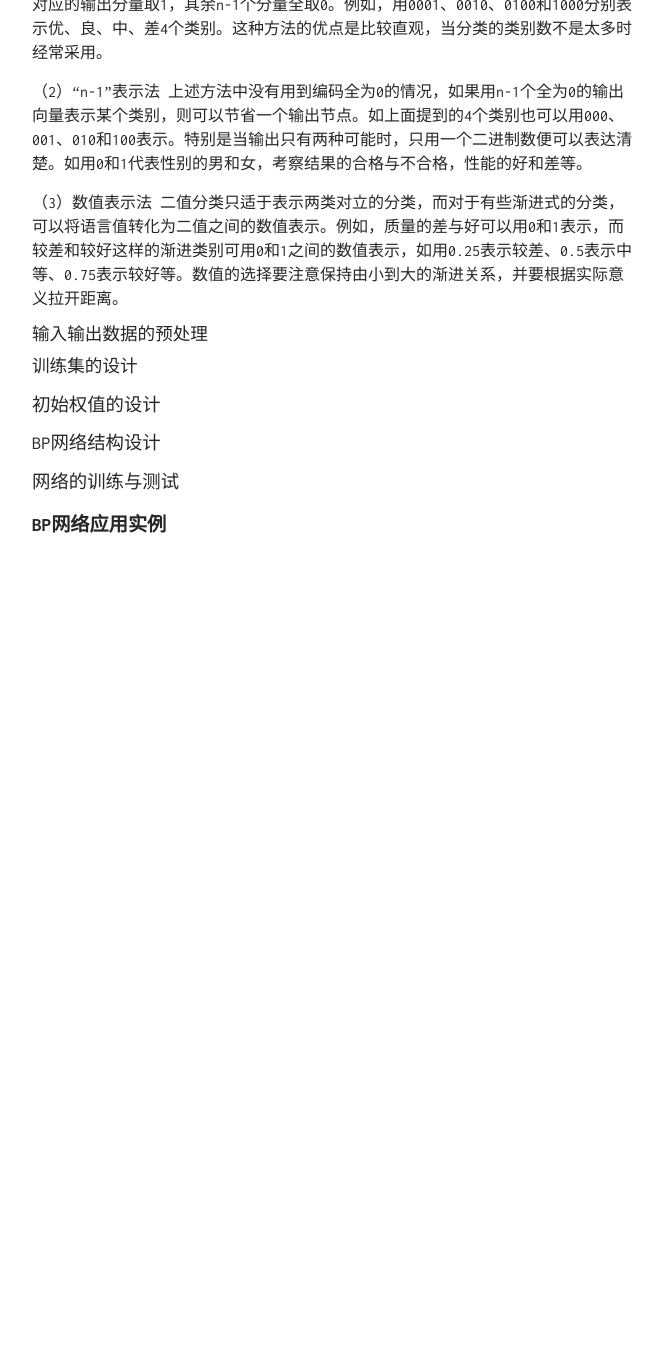
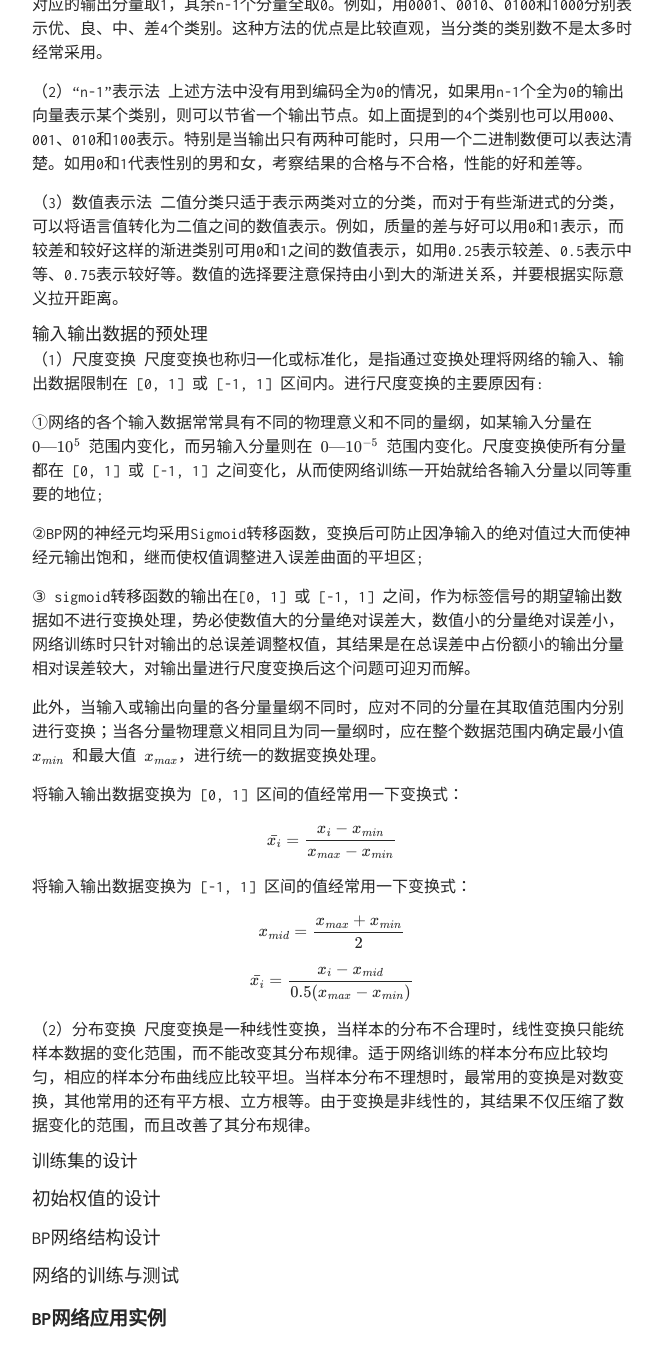
Before and after one commit to TobiahShaw/TobiahShaw.github.io, a Jekyll site: the page built from _posts/2019-09-30-Supervised-learning-neural-network.md, in a window 1280 px wide and 1400 px high, scrolled down 15157 px. Shown: the top 1366 px of the window, without its empty margins (308-971 px from the left). Built offline with Jekyll 4.4.1, drawn with Linux system fonts in a browser that asks for light colours; our own code applies the rules of GitHub Pages for plain Markdown files; formulas are drawn with MathJax 3; before the commit the page ends 15787 px from its top, so only the background shows below that.

Commit message:
Preprocessing of input and output data

```diff
--- a/_posts/2019-09-30-Supervised-learning-neural-network.md
+++ b/_posts/2019-09-30-Supervised-learning-neural-network.md
@@ -446,6 +446,28 @@ $$ P \approx \frac{n_w}{\epsilon} $$
 
 #### 输入输出数据的预处理
 
+（1）尺度变换 尺度变换也称归一化或标准化，是指通过变换处理将网络的输入、输出数据限制在 [0, 1] 或 [-1, 1] 区间内。进行尺度变换的主要原因有:
+
+①网络的各个输入数据常常具有不同的物理意义和不同的量纲，如某输入分量在 $ 0 — 10^{5} $ 范围内变化，而另输入分量则在 $ 0 — 10^{-5} $ 范围内变化。尺度变换使所有分量都在 [0, 1] 或 [-1, 1] 之间变化，从而使网络训练一开始就给各输入分量以同等重要的地位;
+
+②BP网的神经元均采用Sigmoid转移函数，变换后可防止因净输入的绝对值过大而使神经元输出饱和，继而使权值调整进入误差曲面的平坦区;
+
+③ sigmoid转移函数的输出在[0, 1] 或 [-1, 1] 之间，作为标签信号的期望输出数据如不进行变换处理，势必使数值大的分量绝对误差大，数值小的分量绝对误差小，网络训练时只针对输出的总误差调整权值，其结果是在总误差中占份额小的输出分量相对误差较大，对输出量进行尺度变换后这个问题可迎刃而解。
+
+此外，当输入或输出向量的各分量量纲不同时，应对不同的分量在其取值范围内分别进行变换；当各分量物理意义相同且为同一量纲时，应在整个数据范围内确定最小值 $ x_{min} $ 和最大值 $ x_{max} $，进行统一的数据变换处理。
+
+将输入输出数据变换为 [0, 1] 区间的值经常用一下变换式：
+
+$$ \bar{x_i} = \frac{x_i - x_{min}}{x_{max} - x_{min}} $$
+
+将输入输出数据变换为 [-1, 1] 区间的值经常用一下变换式：
+
+$$ x_{mid} = \frac{x_{max} + x_{min}}{2} $$
+
+$$ \bar{x_i} = \frac{x_i - x_{mid}}{0.5(x_{max} - x_{min})} $$
+
+（2）分布变换 尺度变换是一种线性变换，当样本的分布不合理时，线性变换只能统样本数据的变化范围，而不能改变其分布规律。适于网络训练的样本分布应比较均匀，相应的样本分布曲线应比较平坦。当样本分布不理想时，最常用的变换是对数变换，其他常用的还有平方根、立方根等。由于变换是非线性的，其结果不仅压缩了数据变化的范围，而且改善了其分布规律。
+
 #### 训练集的设计
 
 ### 初始权值的设计
```
